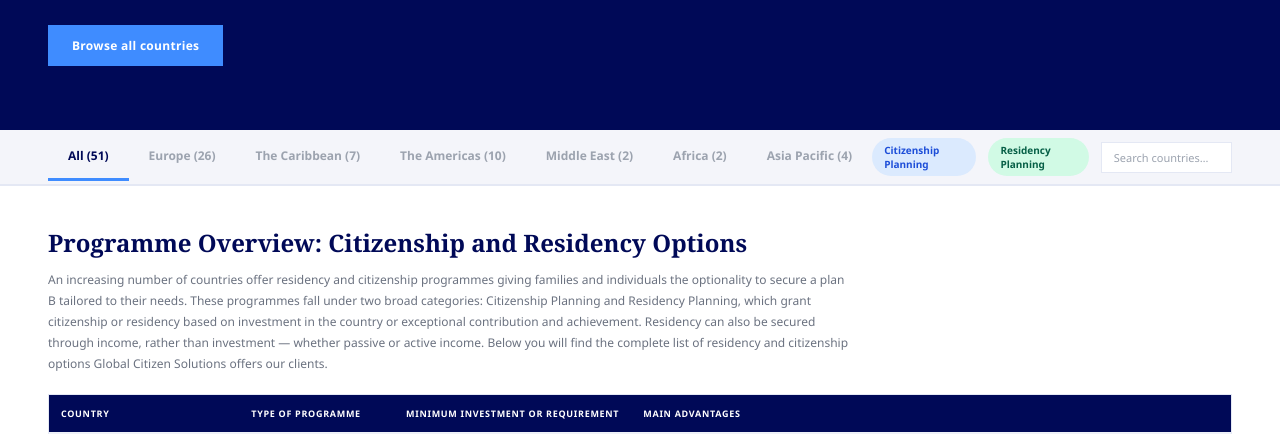
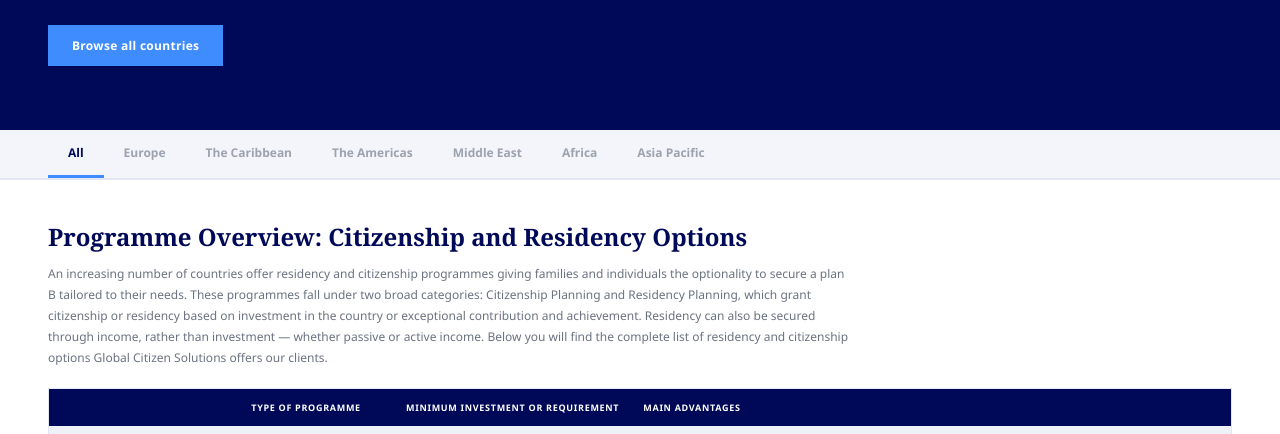
Before and after one commit to vtorres-gcs/gcs-wireframe, a plain HTML site: page countries.html in a window 1280 px wide. Shown: the part 379-813 px from the top of the page. Drawn offline with Linux system fonts and the light colour scheme.

Commit message:
update countries

```diff
--- a/countries.html
+++ b/countries.html
@@ -184,18 +184,13 @@
 
   <!-- FILTER BAR -->
   <div class="filter-bar">
-    <a class="filter-item active" href="#listing">All (51)</a>
-    <a class="filter-item" href="#sec-europe">Europe (26)</a>
-    <a class="filter-item" href="#sec-caribbean">The Caribbean (7)</a>
-    <a class="filter-item" href="#sec-americas">The Americas (10)</a>
-    <a class="filter-item" href="#sec-middle-east">Middle East (2)</a>
-    <a class="filter-item" href="#sec-africa">Africa (2)</a>
-    <a class="filter-item" href="#sec-asia-pacific">Asia Pacific (4)</a>
-    <div class="filter-toggles">
-      <div class="toggle-pill toggle-cbi">Citizenship Planning</div>
-      <div class="toggle-pill toggle-rbi">Residency Planning</div>
-      <div class="filter-input">Search countries…</div>
-    </div>
+    <a class="filter-item active" href="#listing">All</a>
+    <a class="filter-item" href="#sec-europe">Europe</a>
+    <a class="filter-item" href="#sec-caribbean">The Caribbean</a>
+    <a class="filter-item" href="#sec-americas">The Americas</a>
+    <a class="filter-item" href="#sec-middle-east">Middle East</a>
+    <a class="filter-item" href="#sec-africa">Africa</a>
+    <a class="filter-item" href="#sec-asia-pacific">Asia Pacific</a>
   </div>
 
   <!-- PROGRAMME TABLE -->
@@ -208,7 +203,7 @@
     <table class="prog-table">
       <thead>
         <tr>
-          <th class="col-country">Country</th>
+          <th class="col-country"></th>
           <th class="col-type">Type of Programme</th>
           <th class="col-min">Minimum Investment or Requirement</th>
           <th class="col-adv">Main Advantages</th>
@@ -216,7 +211,7 @@
         </tr>
       </thead>
       <tbody class="region-group" id="sec-europe" data-region="Europe">
-        <tr class="region-row"><td colspan="5"><span class="region-name">Europe</span><span class="region-count">26 programmes</span></td></tr>
+        <tr class="region-row"><td colspan="5"><span class="region-name">Europe</span></td></tr>
         <tr>
           <td class="col-country"><span class="tflag">🇦🇹</span>Austria</td>
           <td class="col-type"><span class="tbadge tbadge-cit">Citizenship Planning</span></td>
@@ -401,7 +396,7 @@
         </tr>
       </tbody>
       <tbody class="region-group" id="sec-caribbean" data-region="The Caribbean">
-        <tr class="region-row"><td colspan="5"><span class="region-name">The Caribbean</span><span class="region-count">7 programmes</span></td></tr>
+        <tr class="region-row"><td colspan="5"><span class="region-name">The Caribbean</span></td></tr>
         <tr>
           <td class="col-country"><span class="tflag">🇦🇬</span>Antigua and Barbuda</td>
           <td class="col-type"><span class="tbadge tbadge-cit">Citizenship Planning</span></td>
@@ -453,7 +448,7 @@
         </tr>
       </tbody>
       <tbody class="region-group" id="sec-americas" data-region="The Americas">
-        <tr class="region-row"><td colspan="5"><span class="region-name">The Americas</span><span class="region-count">10 programmes</span></td></tr>
+        <tr class="region-row"><td colspan="5"><span class="region-name">The Americas</span></td></tr>
         <tr>
           <td class="col-country"><span class="tflag">🇦🇷</span>Argentina</td>
           <td class="col-type"><span class="tbadge tbadge-cit">Citizenship Planning</span></td>
@@ -526,7 +521,7 @@
         </tr>
       </tbody>
       <tbody class="region-group" id="sec-middle-east" data-region="Middle East">
-        <tr class="region-row"><td colspan="5"><span class="region-name">Middle East</span><span class="region-count">2 programmes</span></td></tr>
+        <tr class="region-row"><td colspan="5"><span class="region-name">Middle East</span></td></tr>
         <tr>
           <td class="col-country"><span class="tflag">🇯🇴</span>Jordan</td>
           <td class="col-type"><span class="tbadge tbadge-cit">Citizenship Planning</span></td>
@@ -543,7 +538,7 @@
         </tr>
       </tbody>
       <tbody class="region-group" id="sec-africa" data-region="Africa">
-        <tr class="region-row"><td colspan="5"><span class="region-name">Africa</span><span class="region-count">2 programmes</span></td></tr>
+        <tr class="region-row"><td colspan="5"><span class="region-name">Africa</span></td></tr>
         <tr>
           <td class="col-country"><span class="tflag">🇪🇬</span>Egypt</td>
           <td class="col-type"><span class="tbadge tbadge-cit">Citizenship Planning</span></td>
@@ -560,7 +555,7 @@
         </tr>
       </tbody>
       <tbody class="region-group" id="sec-asia-pacific" data-region="Asia Pacific">
-        <tr class="region-row"><td colspan="5"><span class="region-name">Asia Pacific</span><span class="region-count">4 programmes</span></td></tr>
+        <tr class="region-row"><td colspan="5"><span class="region-name">Asia Pacific</span></td></tr>
         <tr>
           <td class="col-country"><span class="tflag">🇰🇭</span>Cambodia</td>
           <td class="col-type"><span class="tbadge tbadge-cit">Citizenship Planning</span></td>
```
